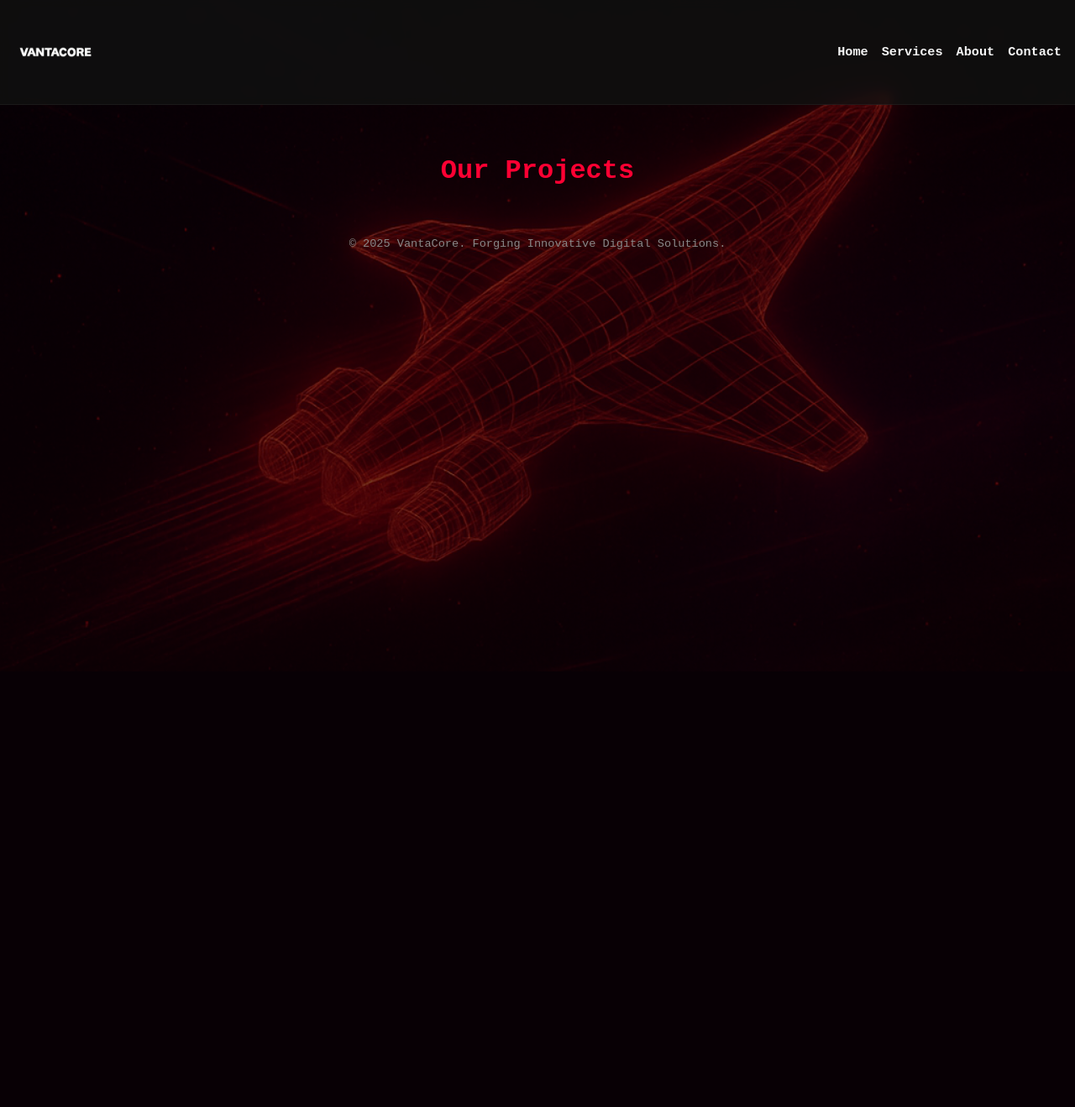
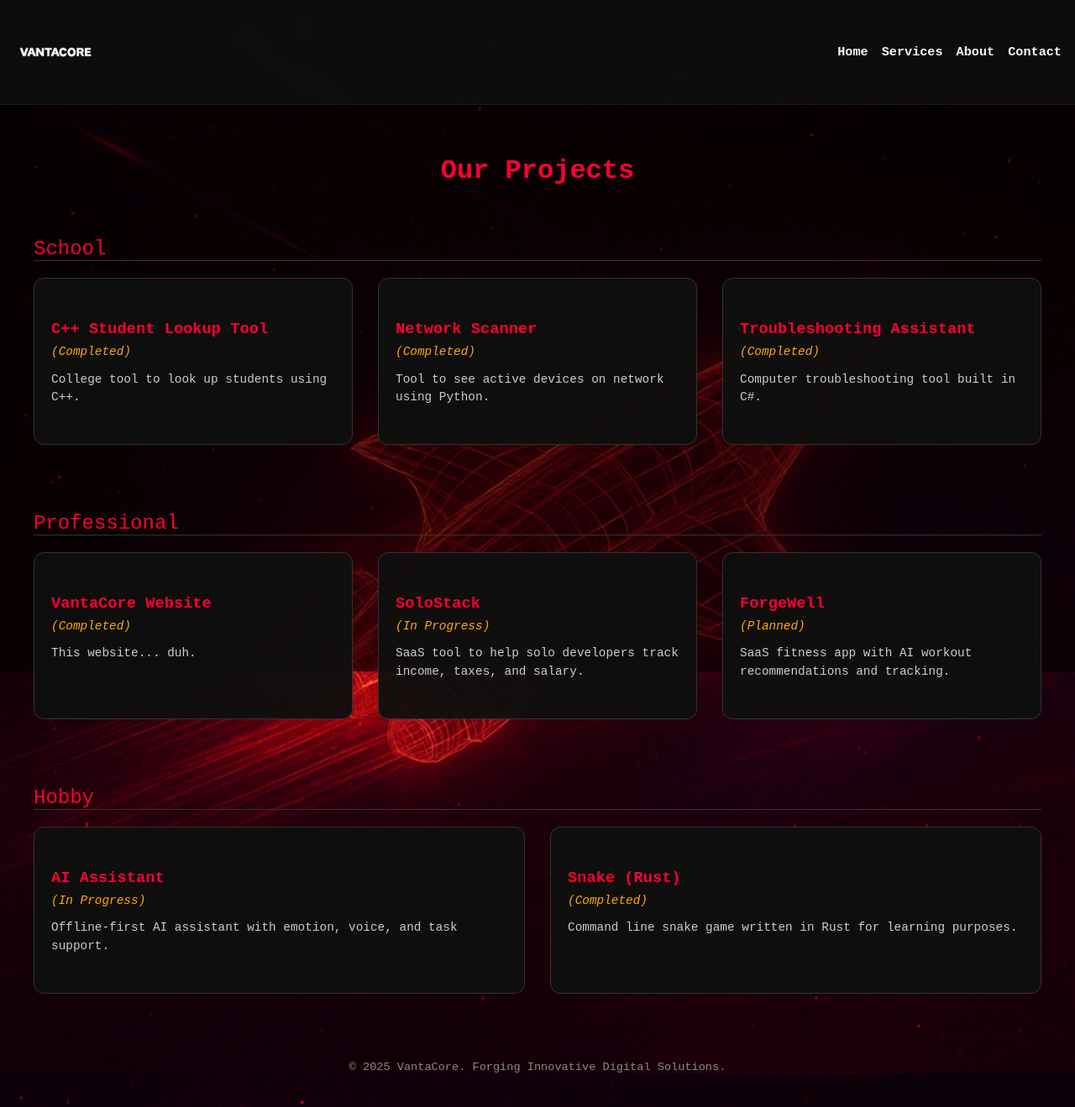
Before and after one commit to Techsimp68/UATMS587, a Flask app: template templates/projects.html in a window 1280 px wide. Shown: the whole page at 84% size. Before the commit the page ends 800 px from the top, so only its background shows below. Run offline with Flask 3, Linux system fonts and the light colour scheme; the template is opened without the code that fills it, so the values that code supplies are empty.

Commit message:
Update projects.html

```diff
--- a/templates/projects.html
+++ b/templates/projects.html
@@ -131,14 +131,6 @@
       color: #ccc;
     }
 
-    .project-card a {
-      display: inline-block;
-      margin-top: 10px;
-      color: #61dafb;
-      text-decoration: none;
-      font-size: 0.85rem;
-    }
-
     footer {
       text-align: center;
       padding: 40px 20px;
@@ -209,27 +201,66 @@
 
   <h1 class="page-title">Our Projects</h1>
 
-  {% for section_title, projects in grouped_projects.items() %}
+  <!-- School Projects -->
   <section class="projects-section">
-      <div class="section-title">{{ section_title }}</div>
-      {% if projects %}
+    <div class="section-title">School</div>
     <div class="projects-grid">
-          {% for project in projects %}
       <div class="project-card">
-              <h3>{{ project.name }}</h3>
-              <div class="status">({{ project.status }})</div>
-              <p>{{ project.description }}</p>
-              {% if project.link_url %}
-                <a href="{{ project.link_url }}" target="_blank">View Project</a>
-              {% endif %}
+        <h3>C++ Student Lookup Tool</h3>
+        <div class="status">(Completed)</div>
+        <p>College tool to look up students using C++.</p>
       </div>
-          {% endfor %}
+      <div class="project-card">
+        <h3>Network Scanner</h3>
+        <div class="status">(Completed)</div>
+        <p>Tool to see active devices on network using Python.</p>
       </div>
-      {% else %}
-        <p style="color: #aaa; font-style: italic;">No projects in this category yet.</p>
-      {% endif %}
+      <div class="project-card">
+        <h3>Troubleshooting Assistant</h3>
+        <div class="status">(Completed)</div>
+        <p>Computer troubleshooting tool built in C#.</p>
+      </div>
+    </div>
   </section>
-  {% endfor %}
+
+  <!-- Professional Projects -->
+  <section class="projects-section">
+    <div class="section-title">Professional</div>
+    <div class="projects-grid">
+      <div class="project-card">
+        <h3>VantaCore Website</h3>
+        <div class="status">(Completed)</div>
+        <p>This website... duh.</p>
+      </div>
+      <div class="project-card">
+        <h3>SoloStack</h3>
+        <div class="status">(In Progress)</div>
+        <p>SaaS tool to help solo developers track income, taxes, and salary.</p>
+      </div>
+      <div class="project-card">
+        <h3>ForgeWell</h3>
+        <div class="status">(Planned)</div>
+        <p>SaaS fitness app with AI workout recommendations and tracking.</p>
+      </div>
+    </div>
+  </section>
+
+  <!-- Hobby Projects -->
+  <section class="projects-section">
+    <div class="section-title">Hobby</div>
+    <div class="projects-grid">
+      <div class="project-card">
+        <h3>AI Assistant</h3>
+        <div class="status">(In Progress)</div>
+        <p>Offline-first AI assistant with emotion, voice, and task support.</p>
+      </div>
+      <div class="project-card">
+        <h3>Snake (Rust)</h3>
+        <div class="status">(Completed)</div>
+        <p>Command line snake game written in Rust for learning purposes.</p>
+      </div>
+    </div>
+  </section>
 
   <footer>
     &copy; 2025 VantaCore. Forging Innovative Digital Solutions.
@@ -238,7 +269,6 @@
   <script>
     const toggle = document.getElementById('menuToggle');
     const navLinks = document.getElementById('navLinks');
-
     toggle.addEventListener('click', () => {
       navLinks.classList.toggle('active');
     });
```
Lines whose indentation alone changed are shown as unchanged.
